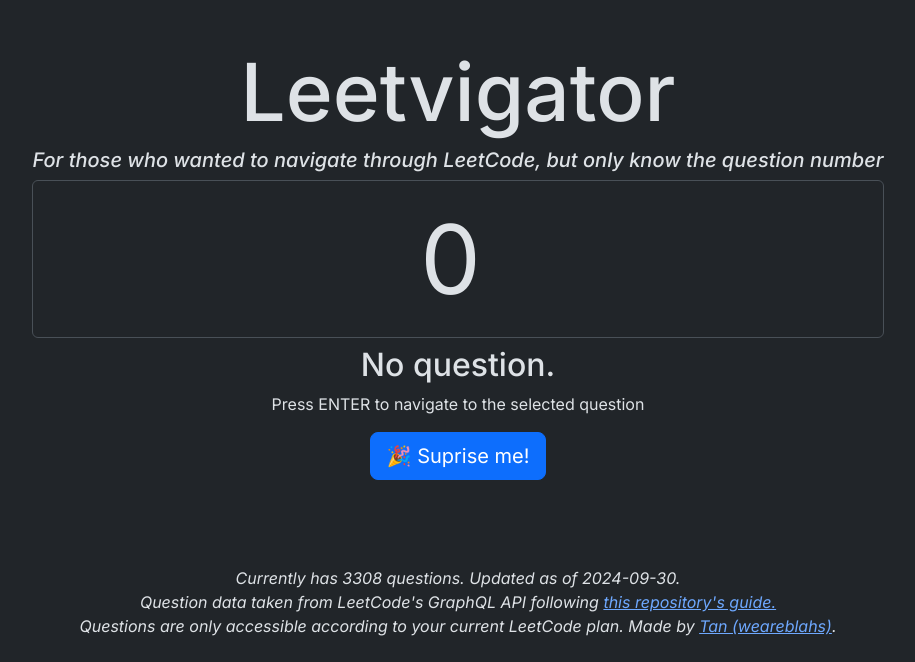
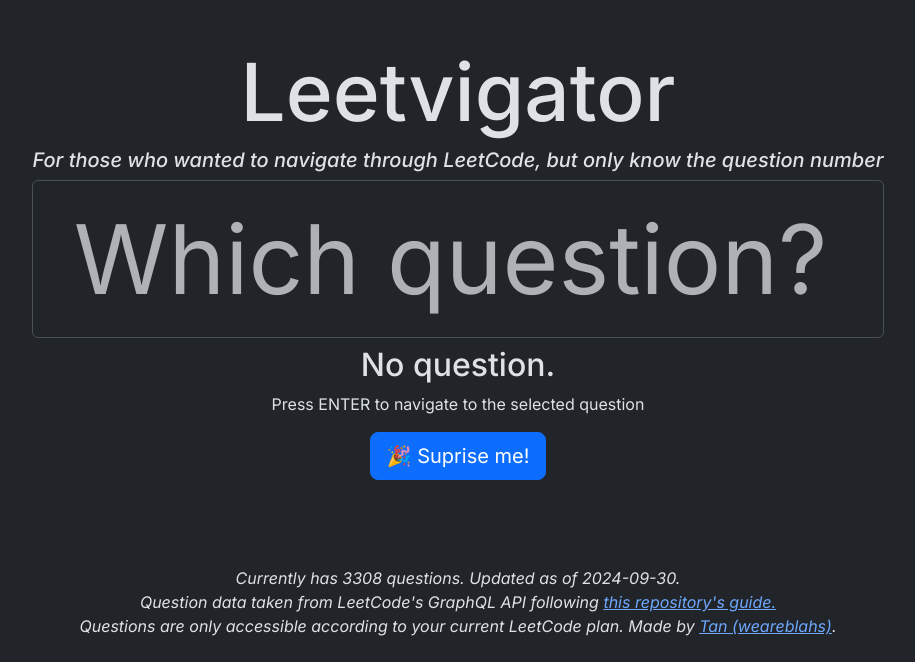
Before and after one commit to weareblahs/leetvigator, a React (Create React App) app: page / in a window 1280 px wide. Shown: the part 138-800 px from the top of the page, without its empty margins (182-1097 px from the left). Built offline with nearby package versions, Linux system fonts and the light colour scheme.

Commit message:
remove default value for input

```diff
--- a/src/App.js
+++ b/src/App.js
@@ -7,6 +7,7 @@
   const [question, setQuestion] = useState(0);
   const [rurl, setRedirectionURL] = useState("#");
   const [qd, setQuestionDisplay] = useState({ title: "No question." });
+
   const setQuestionNumber = (q) => {
     if (q == 0) {
       setQuestionDisplay({ title: "No question." });
@@ -61,7 +62,7 @@
           </h5>
 
           <FormControl
-            className=" text-center"
+            className="text-center"
             type="number"
             style={{ fontSize: "6em" }}
             placeholder="Which question?"
@@ -70,7 +71,6 @@
             }}
             min="0"
             max={Questions.questions.length}
-            defaultValue={question}
             onKeyDown={(e) => {
               if (e.key === "Enter") {
                 window.location.href = rurl;
```
